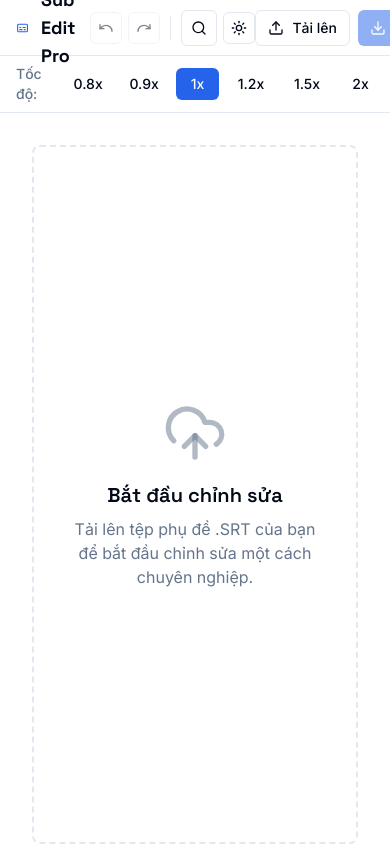
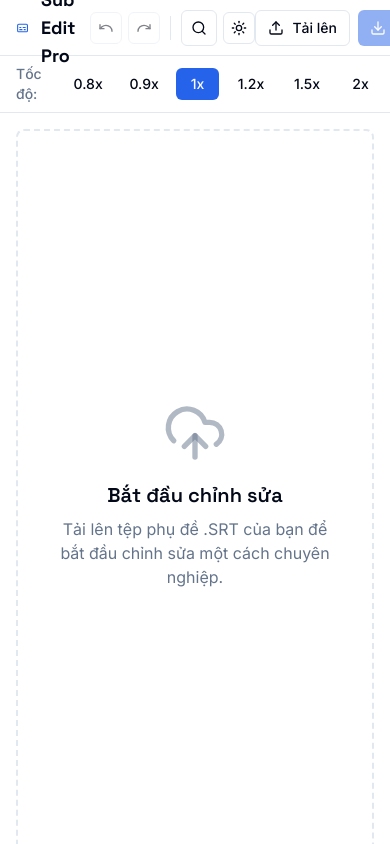
Before and after one commit to vl0526/Phu-de-pro, a Next.js app: page / in a window 390 px wide. Shown: the top 844 px of the page. Built offline with nearby package versions, Linux system fonts and the light colour scheme.

Commit message:
File changes

```diff
--- a/src/components/app/main-layout.tsx
+++ b/src/components/app/main-layout.tsx
@@ -7,7 +7,7 @@ import { useSubtitleEditor } from '@/contexts/subtitle-editor-context';
 import { useEffect } from 'react';
 
 export default function MainLayout() {
-  const { state, dispatch } = useSubtitleEditor();
+  const { dispatch } = useSubtitleEditor();
 
   useEffect(() => {
     const handleKeyDown = (e: KeyboardEvent) => {
@@ -37,8 +37,10 @@ export default function MainLayout() {
       <AppHeader />
       <main className="flex flex-1 flex-col overflow-hidden">
         <Toolbar />
-        <div className="flex-1 overflow-auto p-4 md:p-6">
-          <SubtitleTable />
+        <div className="flex-1 overflow-auto">
+          <div className="h-full w-full">
+             <SubtitleTable />
+          </div>
         </div>
       </main>
     </div>
```
